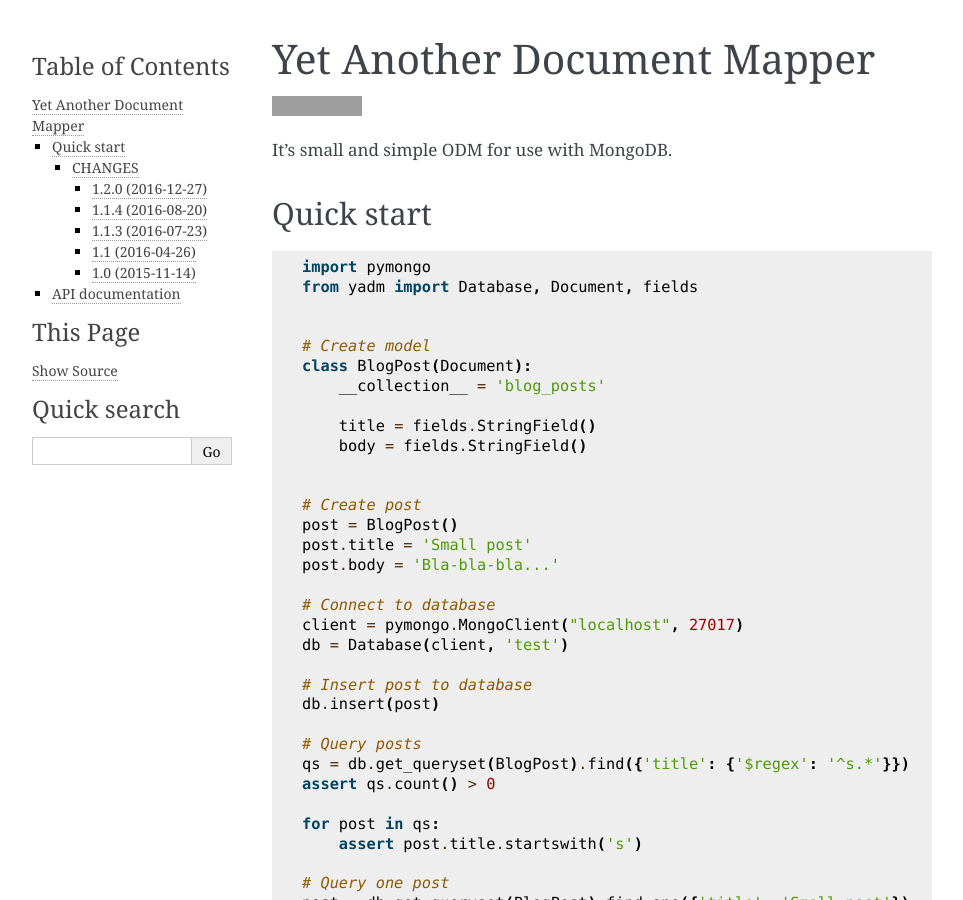
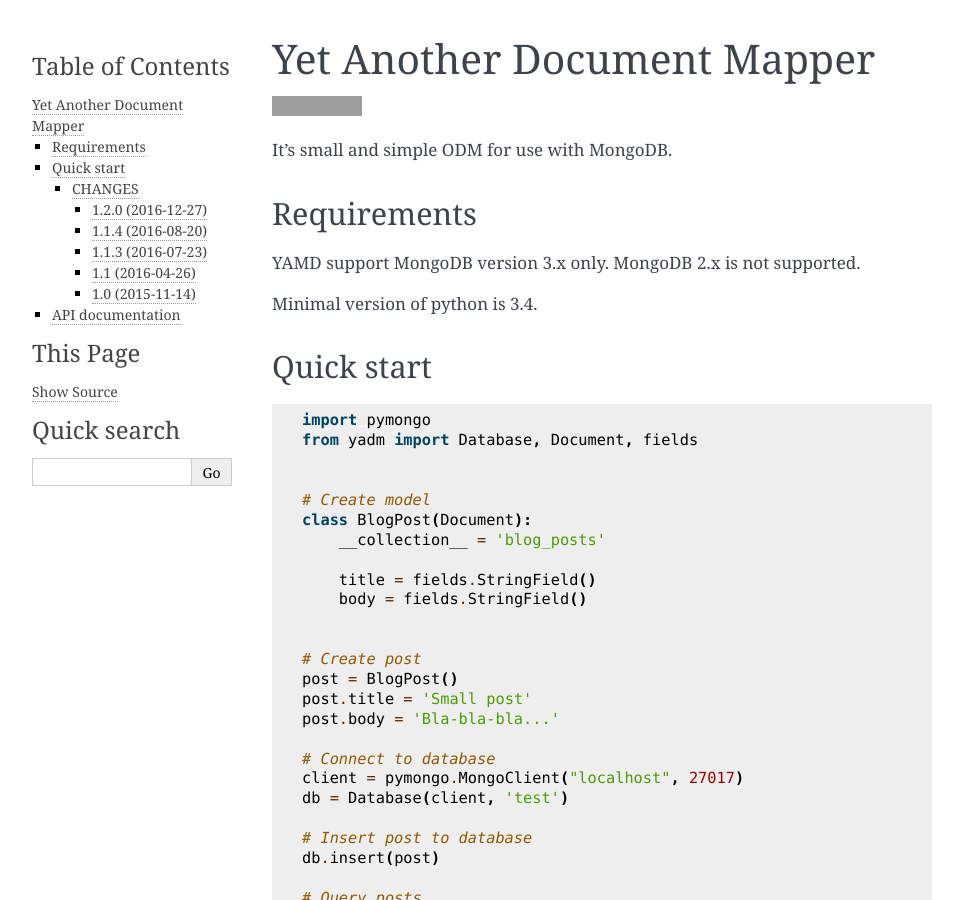
Before and after one commit to ticketscloud/yadm, a Sphinx documentation site: the page built from doc/index.rst, in a window 1280 px wide and 900 px high. Shown: the whole window, without its empty margins (148-1111 px from the left). Built offline with Sphinx 7.4.7, drawn with Linux system fonts in a browser that asks for light colours; pages that are not in the unit, such as notebooks, are missing from menus; cross-references to code outside the pages are shown as plain code; grey boxes are pictures that could not be loaded.

Commit message:
Add “Requirements” section to documentation

```diff
--- a/doc/index.rst
+++ b/doc/index.rst
@@ -6,6 +6,16 @@
     :target: https://travis-ci.org/zzzsochi/yadm
 
 It's small and simple ODM for use with MongoDB.
+
+
+------------
+Requirements
+------------
+
+YAMD support MongoDB version 3.x only. MongoDB 2.x is not supported.
+
+Minimal version of python is 3.4.
+
 
 -----------
 Quick start
```
